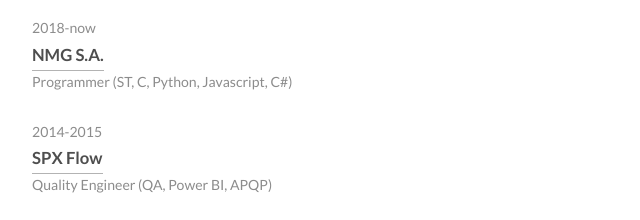
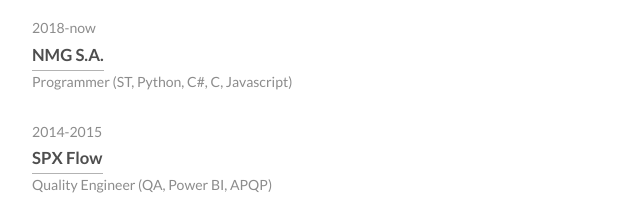
Before and after one commit to wawraf/wawraf.github.io, a plain HTML site: page index.html in a window 1280 px wide. Shown: the part 743-963 px from the top of the page, 297-937 px from the left. Drawn offline with Linux system fonts and the light colour scheme.

Commit message:
Update index.html

```diff
--- a/index.html
+++ b/index.html
@@ -70,7 +70,7 @@
 			<ul class="work-list">
 				<li>2018-now</li>
 				<li><a href="https://www.nmg.pl/pl">NMG S.A.</a></li>
-				<li>Programmer (ST, C, Python, Javascript, C#)</li>
+				<li>Programmer (ST, Python, C#, C, Javascript)</li>
 			</ul>
 			<ul class="work-list">
 				<li>2014-2015</li>
```
